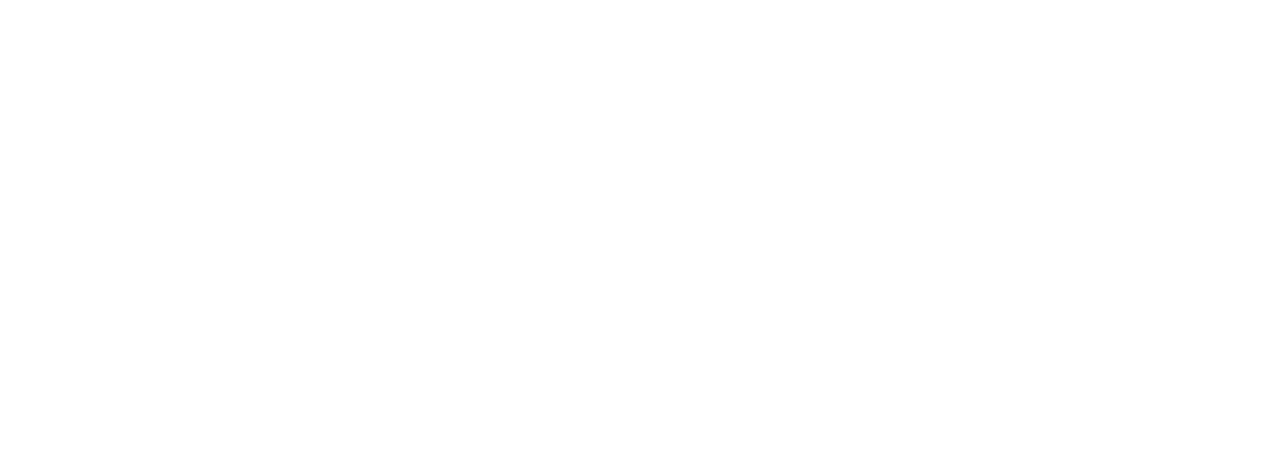
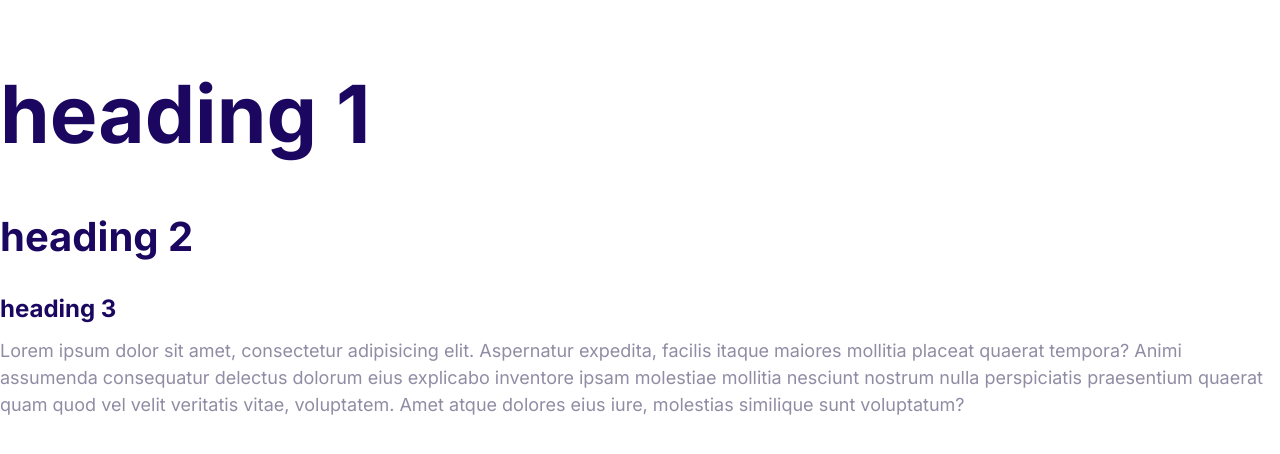
Before and after one commit to binmek94th/moshify, a website: page index.html in a window 1280 px wide. Drawn offline with Linux system fonts and the light colour scheme.

Commit message:
Defined the styles for the font.

```diff
--- a/CSS/styles.css
+++ b/CSS/styles.css
@@ -0,0 +1,57 @@
+:root {
+    --color-primary: #2584ff;
+    --color-secondary: #00d9ff;
+    --color-accent: #ff3400;
+    --color-heading: #1b0760;
+    --color-body: #918ca4;
+}
+
+html{
+    font-size: 62.5%;
+}
+
+body {
+    font-family: Inter, Arial, Helvetica, sans-serif;
+    color: var(--color-body);
+    font-size: 2.4rem;
+    line-height: 1.5;
+}
+
+h1, h2, h3 {
+    color: var(--color-heading);
+    margin-bottom: 1rem;
+}
+
+h1 {
+    font-size: 7rem;
+}
+
+h2 {
+    font-size: 4rem;
+}
+
+h3 {
+    font-size: 3rem;
+}
+
+p{
+    margin-top: 0;
+}
+
+@media screen and (min-width: 1024px) {
+    body{
+        font-size: 1.8rem;
+    }
+
+    h1 {
+        font-size: 8rem;
+    }
+
+    h2 {
+        font-size: 4rem;
+    }
+
+    h3 {
+        font-size: 2.4rem;
+    }
+}
--- a/index.html
+++ b/index.html
@@ -3,10 +3,17 @@
 <head>
     <meta charset="UTF-8">
     <title>Title</title>
+    <link rel="preconnect" href="https://fonts.googleapis.com">
+    <link rel="preconnect" href="https://fonts.gstatic.com" crossorigin>
+    <link href="https://fonts.googleapis.com/css2?family=Inter&display=swap" rel="stylesheet">
+    <link href="https://fonts.googleapis.com/css2?family=Inter:wght@700&display=swap" rel="stylesheet">
     <link rel="stylesheet" href="CSS/normalize.css">
     <link rel="stylesheet" href="CSS/styles.css">
 </head>
 <body>
-
+<h1>heading 1</h1>
+<h2>heading 2</h2>
+<h3>heading 3</h3>
+<p>Lorem ipsum dolor sit amet, consectetur adipisicing elit. Aspernatur expedita, facilis itaque maiores mollitia placeat quaerat tempora? Animi assumenda consequatur delectus dolorum eius explicabo inventore ipsam molestiae mollitia nesciunt nostrum nulla perspiciatis praesentium quaerat quam quod vel velit veritatis vitae, voluptatem. Amet atque dolores eius iure, molestias similique sunt voluptatum?</p>
 </body>
 </html>
```
